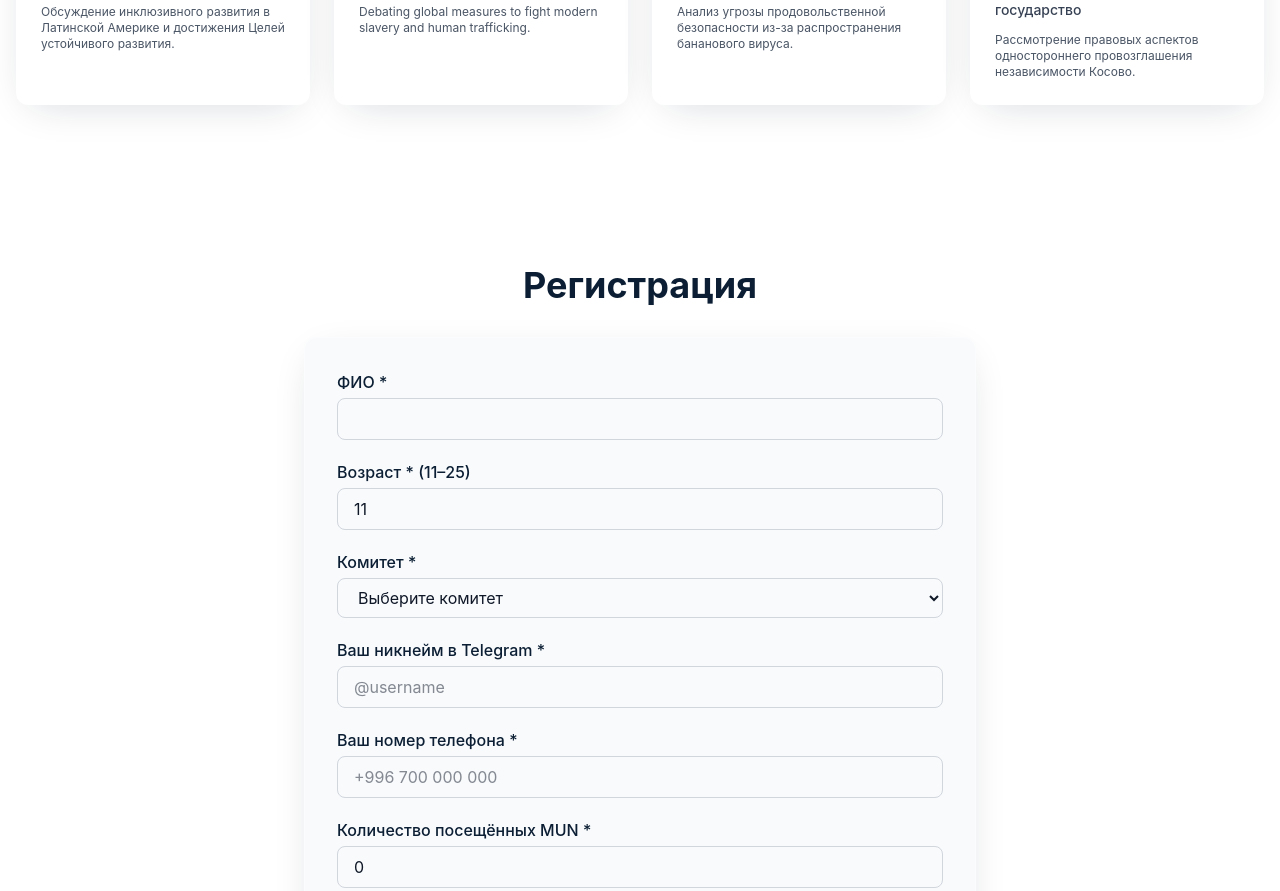
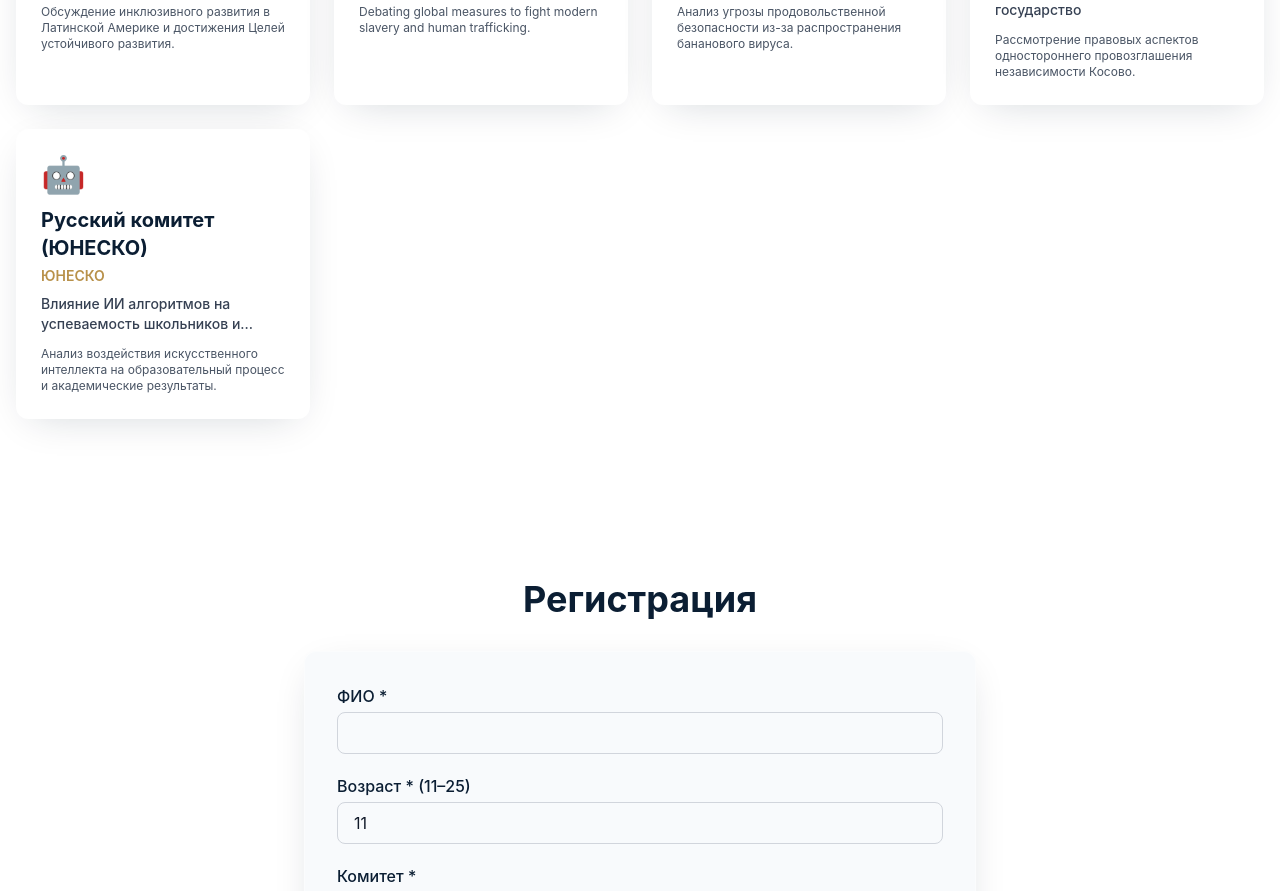
Before and after one commit to Username112233445566/ai_compass_mun, a Next.js app: page / in a window 1280 px wide. Shown: the part 2342-3233 px from the top of the page. Built offline with nearby package versions, Linux system fonts and the light colour scheme.

Commit message:
added: new committees

```diff
--- a/src/app/api/send-to-tg/route.ts
+++ b/src/app/api/send-to-tg/route.ts
@@ -6,6 +6,7 @@ const committees = [
   'Генеральная Ассамблея (английский)',
   'Международный Суд (русский)',
   'ФАО (русский)',
+  'ЮНЕСКО (русский)',
 ] as const;
 
 const formSchema = z.object({
--- a/src/components/Committees.tsx
+++ b/src/components/Committees.tsx
@@ -31,6 +31,13 @@ const committees = [
     description: 'Рассмотрение правовых аспектов одностороннего провозглашения независимости Косово.',
     icon: '⚖️',
   },
+  {
+    title: 'Русский комитет (ЮНЕСКО)',
+    committee: 'ЮНЕСКО',
+    theme: 'Влияние ИИ алгоритмов на успеваемость школьников и студентов',
+    description: 'Анализ воздействия искусственного интеллекта на образовательный процесс и академические результаты.',
+    icon: '🤖',
+  },
 ];
 
 export default function Committees() {
--- a/src/components/RegistrationForm.tsx
+++ b/src/components/RegistrationForm.tsx
@@ -11,6 +11,7 @@ const committees = [
   'Генеральная Ассамблея (английский)',
   'Международный Суд (русский)',
   'ФАО (русский)',
+  'ЮНЕСКО (русский)',
 ] as const;
 
 type FormData = {
@@ -69,7 +70,6 @@ export default function RegistrationForm() {
     defaultValues: {
       fullName: '',
       age: 11,
-      // не ставим значение по умолчанию, чтобы человек точно выбрал
       committee: undefined as unknown as FormData['committee'],
       telegram: '',
       phone: '',
@@ -162,6 +162,7 @@ export default function RegistrationForm() {
               <option value="Генеральная Ассамблея (английский)">Генеральная Ассамблея (английский)</option>
               <option value="Международный Суд (русский)">Международный Суд (русский)</option>
               <option value="ФАО (русский)">ФАО (русский)</option>
+              <option value="ЮНЕСКО (русский)">ЮНЕСКО (русский)</option>
             </select>
             {errors.committee && <p className="text-red-600 text-sm mt-1">{errors.committee.message}</p>}
           </div>
```
